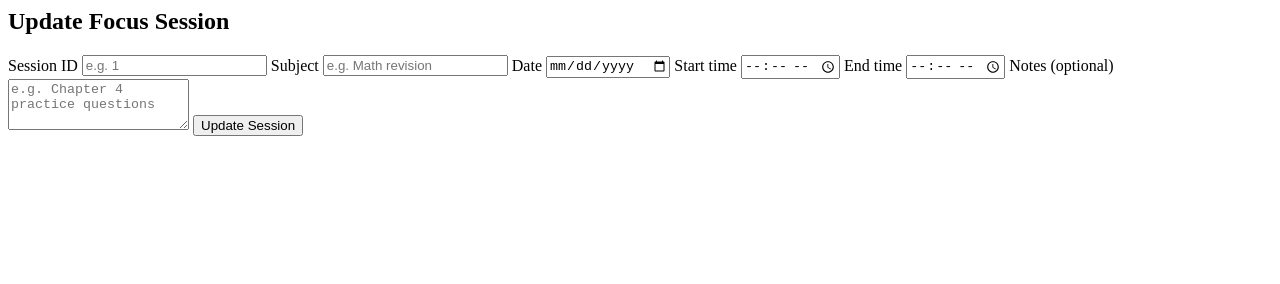
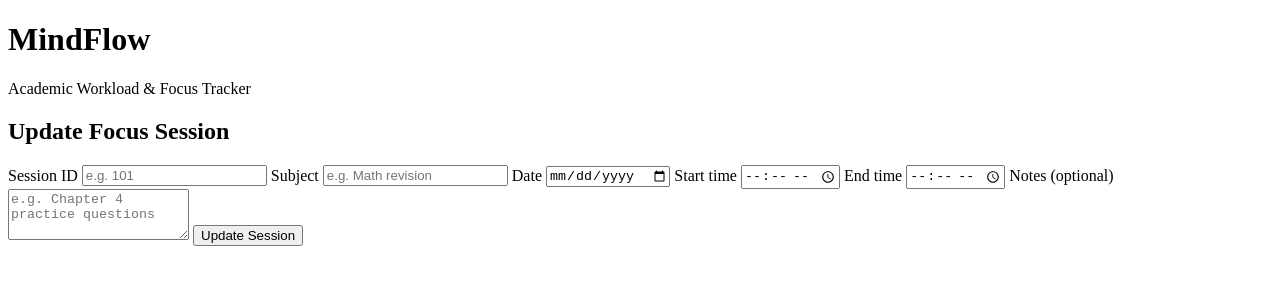
Before and after one commit to jarjarbinkss-spec/DVOPS-Project-MindFlow, a website: page public/index.html in a window 1280 px wide. Drawn offline with Linux system fonts and the light colour scheme.

Commit message:
fixing minor erros

```diff
--- a/public/index.html
+++ b/public/index.html
@@ -1,9 +1,30 @@
-<!-- Member 3: Update Focus Session -->
+<!DOCTYPE html>
+<html lang="en">
+<head>
+    <meta charset="UTF-8">
+    <meta name="viewport" content="width=device-width, initial-scale=1.0">
+    <title>MindFlow - Academic Workload &amp; Focus Tracker</title>
+    <link rel="stylesheet" href="css/styles.css">
+</head>
+<body>
+    <header class="site-header">
+        <h1>MindFlow</h1>
+        <p>Academic Workload &amp; Focus Tracker</p>
+    </header>
+
+    <main class="container">
+        <!-- Each team member adds their own feature section below -->
+
+        <!-- Member 1 (Jared Aw): Log Focus Session -->
+
+        <!-- Member 2: Create Workload Task -->
+
+        <!-- Member 3 (Vineet): Update Focus Session -->
         <section id="update-session-section">
             <h2>Update Focus Session</h2>
             <form id="update-session-form" novalidate>
                 <label for="update-session-id">Session ID</label>
-        <input type="text" id="update-session-id" placeholder="e.g. 1" required>
+                <input type="text" id="update-session-id" placeholder="e.g. 101" required>
 
                 <label for="update-subject">Subject</label>
                 <input type="text" id="update-subject" placeholder="e.g. Math revision" required>
@@ -24,3 +45,9 @@
             </form>
             <p id="update-message" class="message" role="alert"></p>
         </section>
+    </main>
+
+    <!-- Each team member adds their own script tag below -->
+    <script src="js/vineet.js"></script>
+</body>
+</html>
```
Lines whose indentation alone changed are shown as unchanged.
